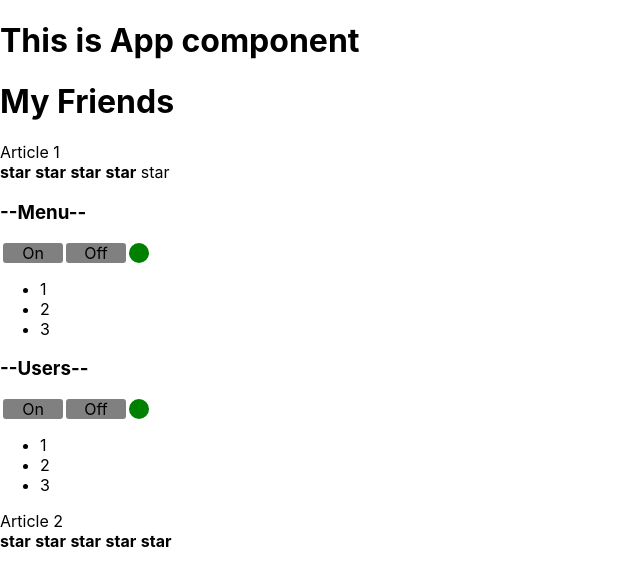
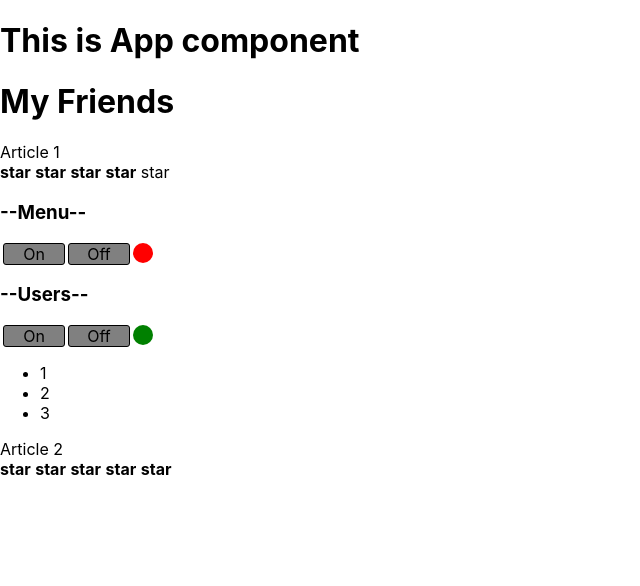
Before and after one commit to dArtsemyev/kabzda, a React (Create React App) app: page / in a window 1280 px wide. Shown: the top 586 px of the page, without its empty margins (0-640 px from the left). Built offline with nearby package versions, Linux system fonts and the light colour scheme.

Commit message:
The atribute style was used in the component OnOf (border was  added to buttons)

```diff
--- a/src/App.tsx
+++ b/src/App.tsx
@@ -1,4 +1,4 @@
-import React, {useState} from 'react';
+import React from 'react';
 import './App.css';
 import Accordion from "./Components/Accordion/Accordion";
 import Rating from "./Components/Rating/Rating";
@@ -6,20 +6,14 @@ import Rating from "./Components/Rating/Rating";
 function App() {
     console.log("App rendered")
 
-    let [collapsed, setCollapsed] = useState(false)
-
-    const changeCollapse = (onOf: boolean) => {
-        setCollapsed(onOf)
-    }
-
     return (
         <div>
             <PageTitle title={"This is App component"}/>
             <PageTitle title={"My Friends"}/>
             Article 1
             <Rating value={4}/>
-            <Accordion titleValue={"Menu"} collapsed={collapsed} changeCollapse={changeCollapse}/>
-            <Accordion titleValue={"Users"} collapsed={collapsed} changeCollapse={changeCollapse}/>
+            <Accordion titleValue={"Menu"} collapsed={true} />
+            <Accordion titleValue={"Users"} collapsed={false} />
             Article 2
             {/*<Rating value={0}/>
             <Rating value={1}/>
--- a/src/Components/Accordion/Accordion.tsx
+++ b/src/Components/Accordion/Accordion.tsx
@@ -4,7 +4,6 @@ import OnOf from "../OnOf/OnOf";
 type AccordionPropsType = {
     titleValue: string
     collapsed: boolean
-    changeCollapse: (onOf: boolean) => void
 }
 
 function Accordion(props: AccordionPropsType) {
@@ -13,7 +12,7 @@ function Accordion(props: AccordionPropsType) {
         return (
             <div>
                 <AccordionTitle title={props.titleValue}/>
-                <OnOf isOn={props.collapsed} changeCollapse={props.changeCollapse}/>
+                <OnOf isOn={props.collapsed} />
                 { !props.collapsed && <AccordionBody/>}
             </div>
         );
--- a/src/Components/OnOf/OnOf.tsx
+++ b/src/Components/OnOf/OnOf.tsx
@@ -3,14 +3,18 @@ import s from "./OnOf.module.css"
 
 type OnOfPropsType = {
     isOn: boolean
-    changeCollapse: (onOf: boolean) => void
 }
 
 function OnOf(props: OnOfPropsType){
+
+    const borderButton = {
+        border: "1px solid black",
+    }
+
     return (
         <div className={s.onOf}>
-            <div onClick={() => {props.changeCollapse(false)}} className={s.button + " " + s.buttonOn}>On</div>
-            <div onClick={() => {props.changeCollapse(true)}} className={s.button + " " + s.buttonOff}>Off</div>
+            <div onClick={() => {}} className={s.button + " " + s.buttonOn} style={borderButton}>On</div>
+            <div onClick={() => {}} className={s.button + " " + s.buttonOff} style={borderButton}>Off</div>
             <div className={props.isOn ? s.indicator : s.active}></div>
         </div>
     );
```
